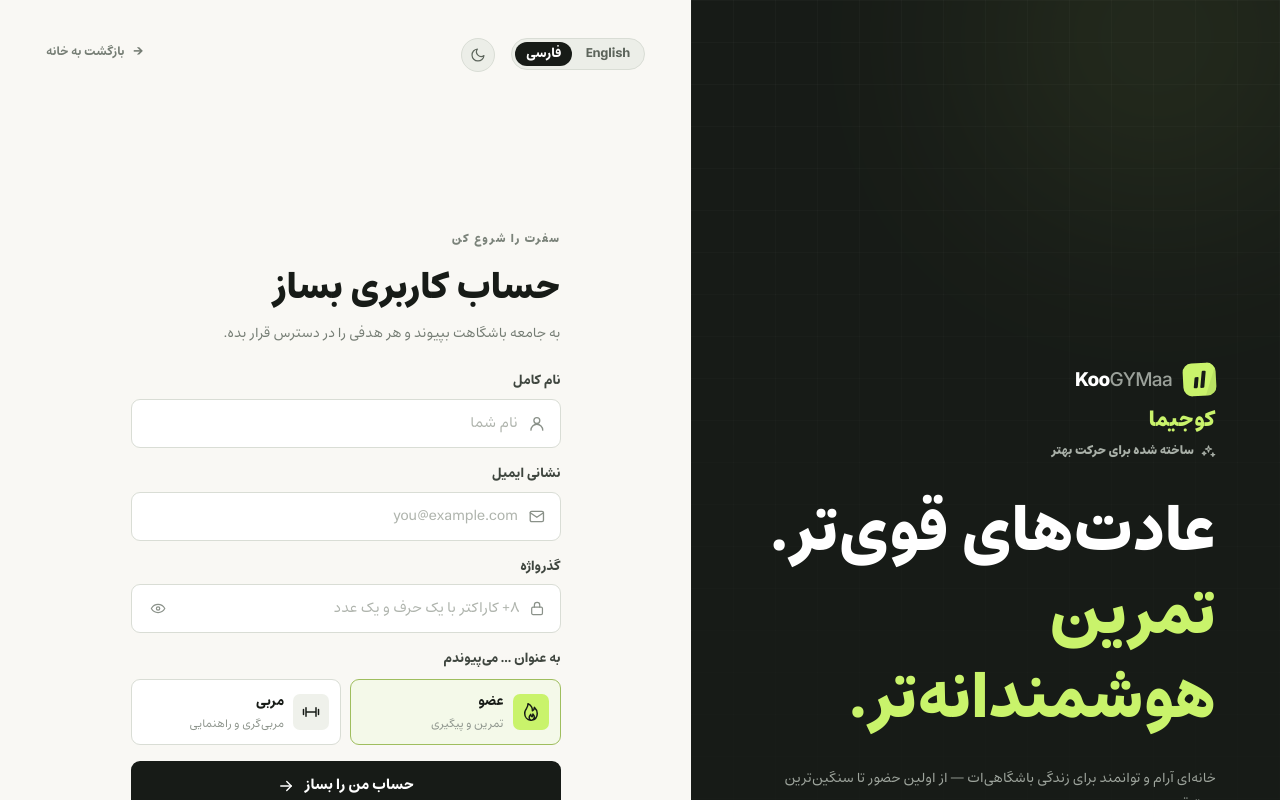
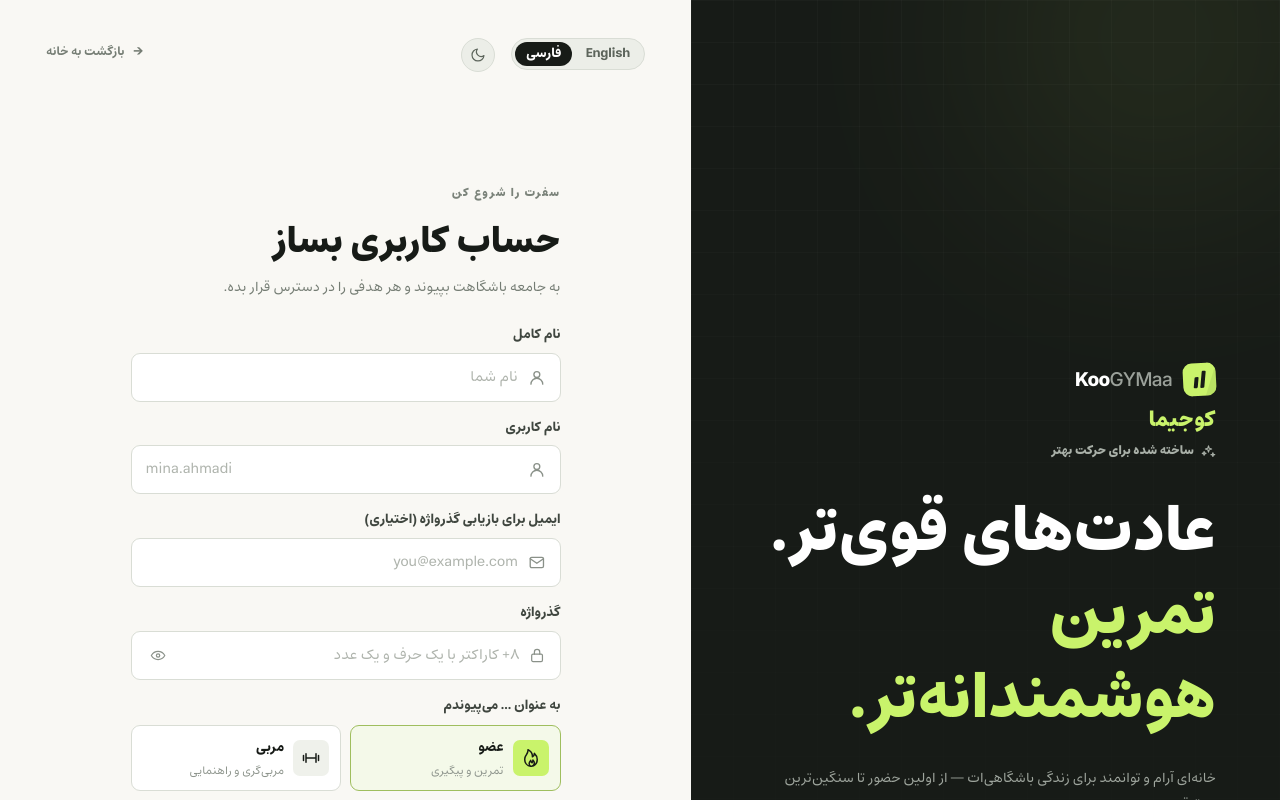
Before and after one commit to aghrabooti/KooGYMaa, a Next.js app: page /register in a window 1280 px wide. Shown: the top 800 px of the page. Built offline with nearby package versions, Linux system fonts and the light colour scheme; no server answers.

Commit message:
feat: add username to signup form

```diff
--- a/app/register/page.tsx
+++ b/app/register/page.tsx
@@ -15,6 +15,7 @@ const PASSWORD_PATTERN = "(?=.*[A-Za-z])(?=.*\\d).{8,72}";
 
 export default function RegisterPage() {
   const [name, setName] = useState("");
+  const [username, setUsername] = useState("");
   const [email, setEmail] = useState("");
   const [password, setPassword] = useState("");
   const [role, setRole] = useState<"USER" | "TRAINER">("USER");
@@ -34,7 +35,7 @@ export default function RegisterPage() {
         method: "POST",
         headers: { "Content-Type": "application/json" },
         credentials: "same-origin",
-        body: JSON.stringify({ name, email, password, role }),
+        body: JSON.stringify({ name, username, email, password, role }),
       });
       const data = await response.json();
 
@@ -76,14 +77,32 @@ export default function RegisterPage() {
         </label>
 
         <label className="field">
-          <span>{t("auth.email")}</span>
+          <span>{t("auth.username")}</span>
+          <div className="field__control">
+            <Icon name="user" size={19} />
+            <input
+              autoCapitalize="none"
+              autoComplete="username"
+              dir="ltr"
+              minLength={3}
+              maxLength={32}
+              onChange={(event) => setUsername(event.target.value)}
+              placeholder={t("auth.placeholderUsername")}
+              required
+              spellCheck={false}
+              value={username}
+            />
+          </div>
+        </label>
+
+        <label className="field">
+          <span>{t("auth.optionalEmail")}</span>
           <div className="field__control">
             <Icon name="mail" size={19} />
             <input
               autoComplete="email"
               onChange={(event) => setEmail(event.target.value)}
               placeholder={t("auth.placeholderEmail")}
-              required
               type="email"
               value={email}
             />
```
